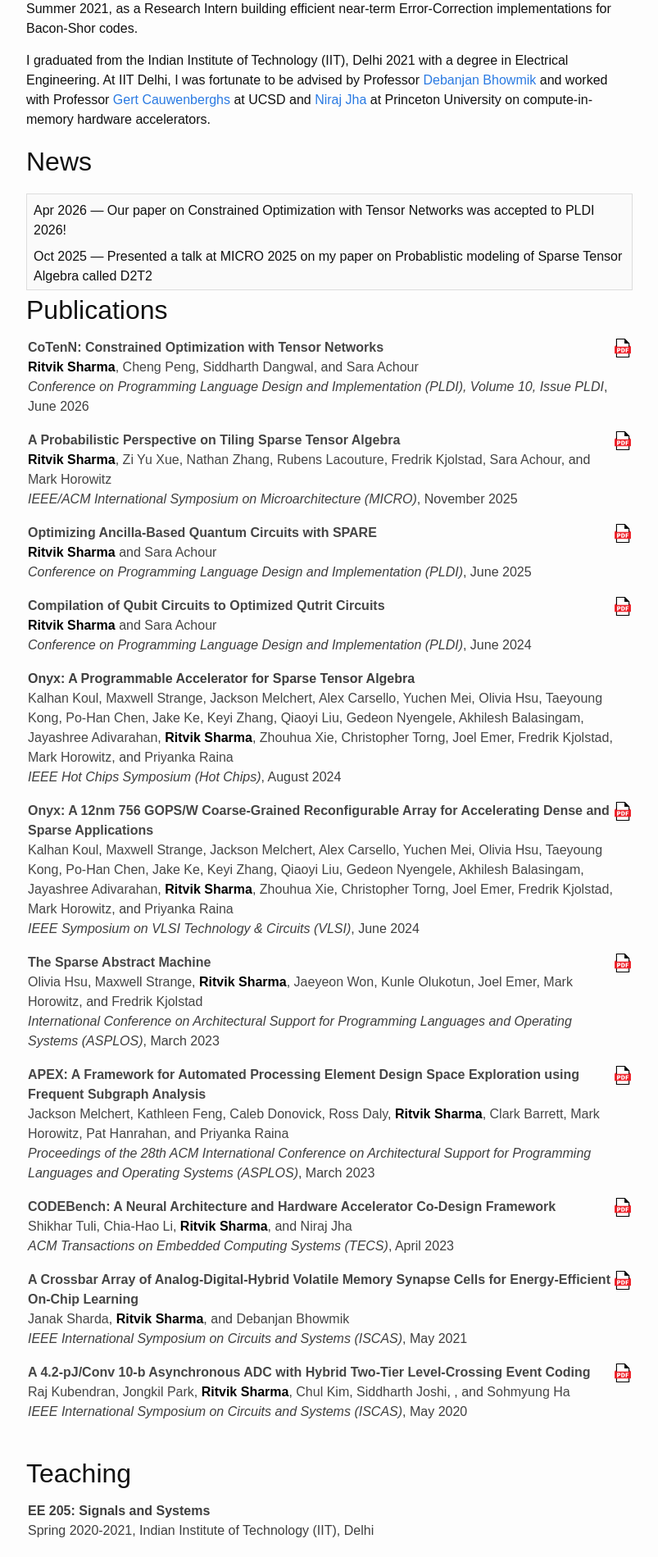
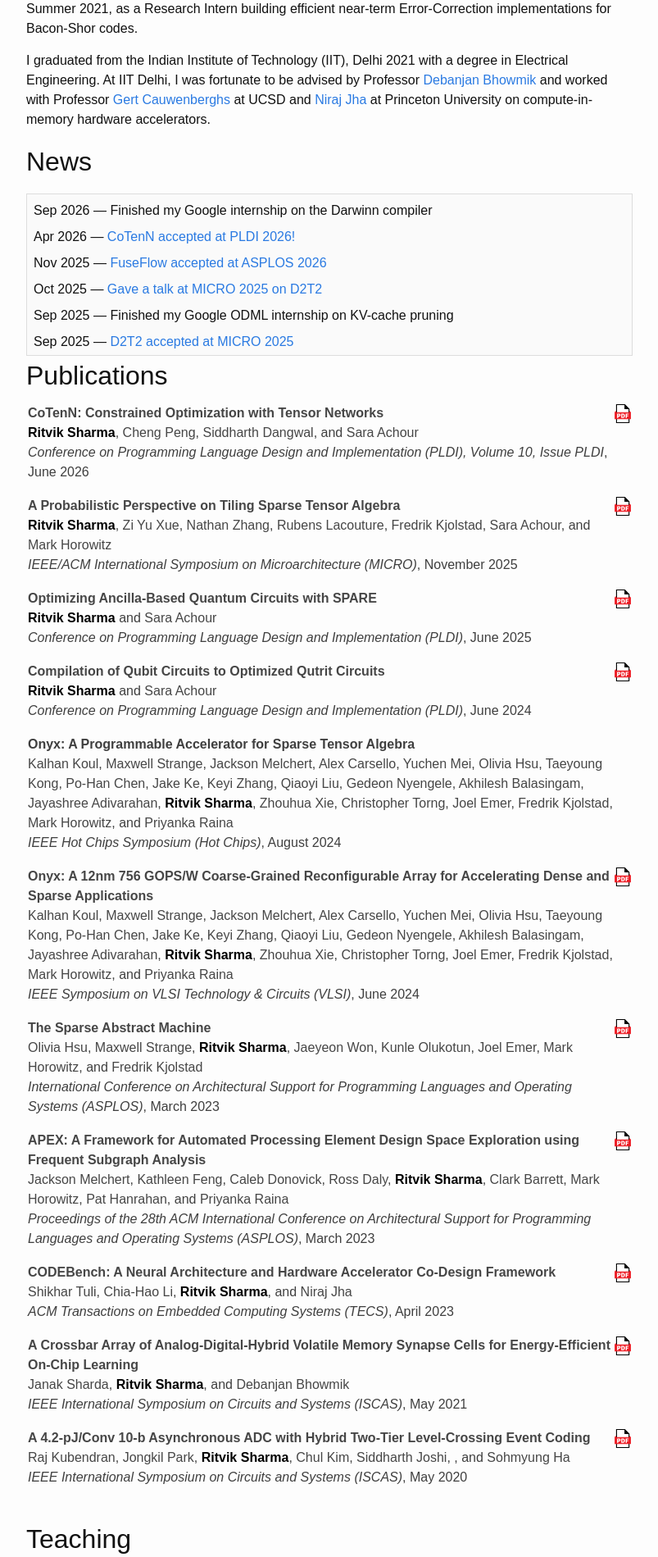
Before and after one commit to Ritvik1sharma/ritvik1sharma.github.io, a Jekyll site: the page built from index.md, in a window 1280 px wide. Shown: the part 572-2471 px from the top of the page at 82% size, without its empty margins (238-1041 px from the left). Built offline with Jekyll 4.4.1, drawn with Linux system fonts in a browser that asks for light colours.

Commit message:
Shorten news entries to one line each, add paper links
Add Summer 2026 Google internship and FuseFlow (ASPLOS 2026) entries,
fix "Probablistic" typos, link each paper entry to its DOI, and show
all 12 items in a taller scroll box.

Co-Authored-By: Claude Opus 5 (1M context) <noreply@anthropic.com>

```diff
--- a/_data/news.yml
+++ b/_data/news.yml
@@ -1,30 +1,41 @@
+- date: 2026-09-18
+  title: "Finished my Google internship on the Darwinn compiler"
+
 - date: 2026-04-16
-  title: "Our paper on Constrained Optimization with Tensor Networks was accepted to PLDI 2026!"
+  title: "CoTenN accepted at PLDI 2026!"
+  link: "https://doi.org/10.1145/3808272"
+
+- date: 2025-11-24
+  title: "FuseFlow accepted at ASPLOS 2026"
+  link: "https://doi.org/10.1145/3779212.3790165"
 
 - date: 2025-10-19
-  title: "Presented a talk at MICRO 2025 on my paper on Probablistic modeling of Sparse Tensor Algebra called D2T2"
-
-- date: 2025-09-01
-  title: "Our paper on probablistic modeling of Sparse Tensor Algebra was accepted to MICRO'25"
+  title: "Gave a talk at MICRO 2025 on D2T2"
   link: "https://www.microarch.org/micro58/#iv-d"
 
 - date: 2025-09-19
-  title: "Completed my internship at Google in the ODML team working on KV Cache optimizations for LLM inference on-device"
+  title: "Finished my Google ODML internship on KV-cache pruning"
+
+- date: 2025-09-01
+  title: "D2T2 accepted at MICRO 2025"
+  link: "https://doi.org/10.1145/3725843.3756095"
 
 - date: 2025-06-23
-  title: "Started interning at Google ODML team"
+  title: "Started interning at Google ODML"
 
 - date: 2025-06-16
-  title: "Gave a talk at PLDI 2025 on our paper SPARE"
+  title: "Gave a talk at PLDI 2025 on SPARE"
+  link: "https://doi.org/10.1145/3729253"
 
 - date: 2025-02-21
-  title: "Performed at the opening ceremony for Stanford Viennese Ball"
+  title: "Performed at the Stanford Viennese Ball opening"
 
 - date: 2024-06-01
-  title: "Gave a talk at PLDI'24 on our Qutrit compiler DARE"
+  title: "Gave a talk at PLDI 2024 on DARE"
+  link: "https://doi.org/10.1145/3656388"
 
 - date: 2022-05-20
   title: "Started an internship at IonQ"
 
 - date: 2021-09-21
-  title: "Started a PhD at Stanford University"
+  title: "Started my PhD at Stanford"
--- a/_includes/head.html
+++ b/_includes/head.html
@@ -31,7 +31,7 @@
   {%- comment -%} Small inline CSS for scrollable News section {%- endcomment -%}
   <style>
     .news-container {
-      max-height: 100px;   /* adjust as needed */
+      max-height: 180px;   /* adjust as needed */
       overflow-y: auto;
       border: 1px solid #ddd;
       padding: 0.5em;
--- a/index.md
+++ b/index.md
@@ -65,7 +65,7 @@ at Princeton University on compute-in-memory hardware accelerators.
 <div class="news-container">
   <ul style="list-style:none; padding-left:0; margin:0;">
     {%- assign news_sorted = site.data.news | sort: "date" | reverse -%}
-    {%- for item in news_sorted limit: 6 -%}
+    {%- for item in news_sorted limit: 12 -%}
       <li style="margin-bottom:0.5em;">
         <span style="white-space:nowrap;">
           {{ item.date | date: "%b %Y" }} —
```
